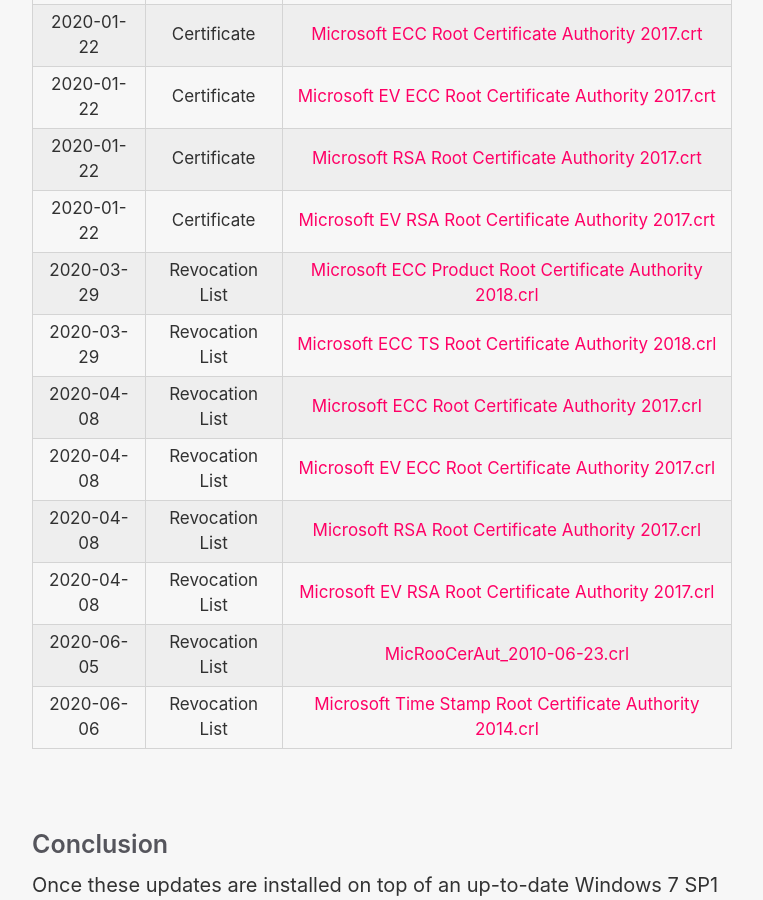
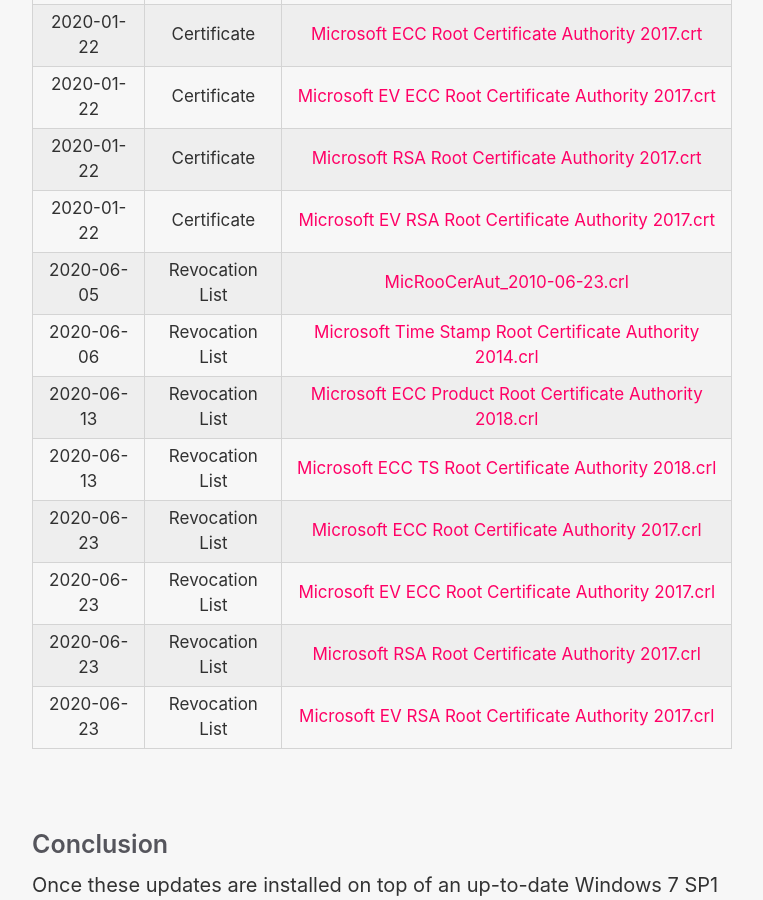
Before and after one commit to HackAndPwn/HackAndPwn.github.io, a Jekyll site: the page built from _posts/2020-05-23-windows-7-esu-patching.md, in a window 1280 px wide and 900 px high, scrolled down 10667 px. Shown: the whole window, without its empty margins (258-1021 px from the left). Built offline with Jekyll 4.4.1, drawn with Linux system fonts in a browser that asks for light colours; some of the changed text lies outside the part shown.

Commit message:
Update esu patching for July

```diff
--- a/_posts/2020-05-23-windows-7-esu-patching.md
+++ b/_posts/2020-05-23-windows-7-esu-patching.md
@@ -37,7 +37,7 @@
 | KB958830  | Remote Server Administration Tools           | Remote Server Administration Tools for Windows 7 SP1 enables IT administrators to manage roles and features that are installed on computers that are running Windows Server 2008 R2, Windows Server 2008, or Windows Server 2003, from a remote computer that is running Windows 7 SP1. | Windows6.1-KB958830-x64.msu <br> [Part 1](https://github.com/HackAndPwn/Windows-7-Patching/raw/master/02_Features/04_Windows6.1-KB958830-x64.zip.001)  <br> [Part 2](https://github.com/HackAndPwn/Windows-7-Patching/raw/master/02_Features/04_Windows6.1-KB958830-x64.zip.002)  <br> [Part 3](https://github.com/HackAndPwn/Windows-7-Patching/raw/master/02_Features/04_Windows6.1-KB958830-x64.zip.003) |
 | KB969168  | Microsoft Agent                              | Microsoft Agent is a set of software services that supports interactive characters within the Microsoft Windows display. Examples of the Microsoft Agent characters are the Office Assistants. | [Windows6.1-KB969168-x64.msu](https://github.com/HackAndPwn/Windows-7-Patching/raw/master/02_Features/05_Windows6.1-KB969168-x64.msu) |
 | KB970985  | Windows Activation Technologies              | Windows Activation Technologies helps you confirm that the copy of Windows 7 that is running on your computer is genuine. Additionally, Windows Activation Technologies helps protect against the risks of counterfeit software. | [Windows6.1-KB970985-x64.msu](https://github.com/HackAndPwn/Windows-7-Patching/raw/master/02_Features/06_Windows6.1-KB970985-x64.msu) |
-| KB974150  | Windows NTBackup Utility                    | NTBackup is the legacy Windows backup application included in previous versions of Windows. Files can be backed up to tape, ZIP drives, floppy disks, and hard drives using a proprietary backup format (BKF). It also features integration with Task Scheduler and has several command line switches for scheduled automated backups. | [Windows6.1-KB974150-x64.msu](https://github.com/HackAndPwn/Windows-7-Patching/raw/master/02_Features/07_Windows6.1-KB974150-x64.msu) |
+| KB974150  | Windows NTBackup Utility                     | NTBackup is the legacy Windows backup application included in previous versions of Windows. Files can be backed up to tape, ZIP drives, floppy disks, and hard drives using a proprietary backup format (BKF). It also features integration with Task Scheduler and has several command line switches for scheduled automated backups. | [Windows6.1-KB974150-x64.msu](https://github.com/HackAndPwn/Windows-7-Patching/raw/master/02_Features/07_Windows6.1-KB974150-x64.msu) |
 | KB974405  | Windows Identity Foundation                  | The Windows Identity Foundation helps simplify user access for developers by externalizing user access from applications via claims and reducing development effort with pre-built security logic and integrated .NET tools. | [Windows6.1-KB974405-x64.msu](https://github.com/HackAndPwn/Windows-7-Patching/raw/master/02_Features/08_Windows6.1-KB974405-x64.msu) |
 | KB974674  | Windows NTBackup Restore Utility             | The Windows NTBackup Restore Utility for Windows 7 SP1 restores backups that are made on Windows XP and on Windows Server 2003 to computers that are running Windows 7 and Windows Server 2008 R2. | [Windows6.1-KB974674-x64.msu](https://github.com/HackAndPwn/Windows-7-Patching/raw/master/02_Features/09_Windows6.1-KB974674-x64.msu) |
 | KB2666914 | DirectAccess Connectivity Assistant 2.0      | The Microsoft DirectAccess Connectivity Assistant (DCA) version 2.0 is used by DirectAccess client computers running Windows 7, to connect to Windows Server 2012 servers running DirectAccess. | [Windows6.1-KB2666914-x64.msu](https://github.com/HackAndPwn/Windows-7-Patching/raw/master/02_Features/10_Windows6.1-KB2666914-x64.msu) |
@@ -94,9 +94,9 @@
 | KB2818604 | AMD Microcode Update                         | A microcode update is available for Windows 7-based computers that use AMD processors. | [Windows6.1-KB2818604-x64.msu](https://github.com/HackAndPwn/Windows-7-Patching/raw/master/05_Non_ESU_Hotfixes/01_Windows6.1-KB2818604-x64.msu) |
 | KB3046480 | .NET Framework 1.1 Migration Check           | This update enables the system to determine whether to migrate the Microsoft .NET Framework 1.1 to a later version of Windows when you upgrade from Windows 7 to a later version of Windows. This determination is based on the usage of the .NET Framework 1.1. | [Windows6.1-KB3046480-x64.msu](https://github.com/HackAndPwn/Windows-7-Patching/raw/master/05_Non_ESU_Hotfixes/02_Windows6.1-KB3046480-x64.msu) |
 | KB3064209 | Intel Microcode Update                       | June 2015 Intel CPU microcode update for Windows. | [Windows6.1-KB3064209-x64.msu](https://github.com/HackAndPwn/Windows-7-Patching/raw/master/05_Non_ESU_Hotfixes/03_Windows6.1-KB3064209-x64.msu) |
-| KB3161102 | Windows Journal Removal                       | The file format that is used by Windows Journal (Journal Note File, or JNT) has been demonstrated to be susceptible to many security exploits. Therefore, Windows Journal will be removed from all versions of Microsoft Windows. | [Windows6.1-KB3161102-v2-x64.msu](https://github.com/HackAndPwn/Windows-7-Patching/raw/master/05_Non_ESU_Hotfixes/04_Windows6.1-KB3161102-v2-x64.msu) |
-| KB4016754 | Media Transfer Protocol Driver Update         | MTP driver update causes USB connected phone or portable device issue.  Note: This update will most likely not be applicable. | [Windows6.1-KB4016754-x64.msu](https://github.com/HackAndPwn/Windows-7-Patching/raw/master/05_Non_ESU_Hotfixes/05_Windows6.1-KB4016754-x64.msu) |
-| KB4072650 | Hyper-V Integration Components Update         | This update installs the latest integrated components for Windows 7 Guest Virtual Machines (VMs) that are running on a Windows 10-based or Windows Server 2016-based host, or a Windows Server 2012 R2-based host. | [Windows6.1-KB4072650-x64.cab](https://github.com/HackAndPwn/Windows-7-Patching/raw/master/05_Non_ESU_Hotfixes/bin/06_Windows6.1-KB4072650-x64.cab) |
+| KB3161102 | Windows Journal Removal                      | The file format that is used by Windows Journal (Journal Note File, or JNT) has been demonstrated to be susceptible to many security exploits. Therefore, Windows Journal will be removed from all versions of Microsoft Windows. | [Windows6.1-KB3161102-v2-x64.msu](https://github.com/HackAndPwn/Windows-7-Patching/raw/master/05_Non_ESU_Hotfixes/04_Windows6.1-KB3161102-v2-x64.msu) |
+| KB4016754 | Media Transfer Protocol Driver Update        | MTP driver update causes USB connected phone or portable device issue.  Note: This update will most likely not be applicable. | [Windows6.1-KB4016754-x64.msu](https://github.com/HackAndPwn/Windows-7-Patching/raw/master/05_Non_ESU_Hotfixes/05_Windows6.1-KB4016754-x64.msu) |
+| KB4072650 | Hyper-V Integration Components Update        | This update installs the latest integrated components for Windows 7 Guest Virtual Machines (VMs) that are running on a Windows 10-based or Windows Server 2016-based host, or a Windows Server 2012 R2-based host. | [Windows6.1-KB4072650-x64.cab](https://github.com/HackAndPwn/Windows-7-Patching/raw/master/05_Non_ESU_Hotfixes/bin/06_Windows6.1-KB4072650-x64.cab) |
 
 <br>
 
@@ -128,14 +128,14 @@
 | 2020-01-22 | Certificate     | [Microsoft EV ECC Root Certificate Authority 2017.crt](https://github.com/HackAndPwn/Windows-7-Patching/raw/master/08_Certs/Microsoft%20EV%20ECC%20Root%20Certificate%20Authority%202017.crt)
 | 2020-01-22 | Certificate     | [Microsoft RSA Root Certificate Authority 2017.crt](https://github.com/HackAndPwn/Windows-7-Patching/raw/master/08_Certs/Microsoft%20RSA%20Root%20Certificate%20Authority%202017.crt)
 | 2020-01-22 | Certificate     | [Microsoft EV RSA Root Certificate Authority 2017.crt](https://github.com/HackAndPwn/Windows-7-Patching/raw/master/08_Certs/Microsoft%20EV%20RSA%20Root%20Certificate%20Authority%202017.crt)
-| 2020-03-29 | Revocation List | [Microsoft ECC Product Root Certificate Authority 2018.crl](https://github.com/HackAndPwn/Windows-7-Patching/raw/master/08_Certs/Microsoft%20ECC%20Product%20Root%20Certificate%20Authority%202018.crl)
-| 2020-03-29 | Revocation List | [Microsoft ECC TS Root Certificate Authority 2018.crl](https://github.com/HackAndPwn/Windows-7-Patching/raw/master/08_Certs/Microsoft%20ECC%20TS%20Root%20Certificate%20Authority%202018.crl)
-| 2020-04-08 | Revocation List | [Microsoft ECC Root Certificate Authority 2017.crl](https://github.com/HackAndPwn/Windows-7-Patching/raw/master/08_Certs/Microsoft%20ECC%20Root%20Certificate%20Authority%202017.crl)
-| 2020-04-08 | Revocation List | [Microsoft EV ECC Root Certificate Authority 2017.crl](https://github.com/HackAndPwn/Windows-7-Patching/raw/master/08_Certs/Microsoft%20EV%20ECC%20Root%20Certificate%20Authority%202017.crl)
-| 2020-04-08 | Revocation List | [Microsoft RSA Root Certificate Authority 2017.crl](https://github.com/HackAndPwn/Windows-7-Patching/raw/master/08_Certs/Microsoft%20RSA%20Root%20Certificate%20Authority%202017.crl)
-| 2020-04-08 | Revocation List | [Microsoft EV RSA Root Certificate Authority 2017.crl](https://github.com/HackAndPwn/Windows-7-Patching/raw/master/08_Certs/Microsoft%20EV%20RSA%20Root%20Certificate%20Authority%202017.crl)
 | 2020-06-05 | Revocation List | [MicRooCerAut_2010-06-23.crl](https://github.com/HackAndPwn/Windows-7-Patching/raw/master/08_Certs/MicRooCerAut_2010-06-23.crl)
 | 2020-06-06 | Revocation List | [Microsoft Time Stamp Root Certificate Authority 2014.crl](https://github.com/HackAndPwn/Windows-7-Patching/raw/master/08_Certs/Microsoft%20Time%20Stamp%20Root%20Certificate%20Authority%202014.crl)
+| 2020-06-13 | Revocation List | [Microsoft ECC Product Root Certificate Authority 2018.crl](https://github.com/HackAndPwn/Windows-7-Patching/raw/master/08_Certs/Microsoft%20ECC%20Product%20Root%20Certificate%20Authority%202018.crl)
+| 2020-06-13 | Revocation List | [Microsoft ECC TS Root Certificate Authority 2018.crl](https://github.com/HackAndPwn/Windows-7-Patching/raw/master/08_Certs/Microsoft%20ECC%20TS%20Root%20Certificate%20Authority%202018.crl)
+| 2020-06-23 | Revocation List | [Microsoft ECC Root Certificate Authority 2017.crl](https://github.com/HackAndPwn/Windows-7-Patching/raw/master/08_Certs/Microsoft%20ECC%20Root%20Certificate%20Authority%202017.crl)
+| 2020-06-23 | Revocation List | [Microsoft EV ECC Root Certificate Authority 2017.crl](https://github.com/HackAndPwn/Windows-7-Patching/raw/master/08_Certs/Microsoft%20EV%20ECC%20Root%20Certificate%20Authority%202017.crl)
+| 2020-06-23 | Revocation List | [Microsoft RSA Root Certificate Authority 2017.crl](https://github.com/HackAndPwn/Windows-7-Patching/raw/master/08_Certs/Microsoft%20RSA%20Root%20Certificate%20Authority%202017.crl)
+| 2020-06-23 | Revocation List | [Microsoft EV RSA Root Certificate Authority 2017.crl](https://github.com/HackAndPwn/Windows-7-Patching/raw/master/08_Certs/Microsoft%20EV%20RSA%20Root%20Certificate%20Authority%202017.crl)
 
 <br>
 
```
Also changed, not shown: other parts of _posts/2020-05-23-windows-7-esu-patching.md (+17 -5 lines).
